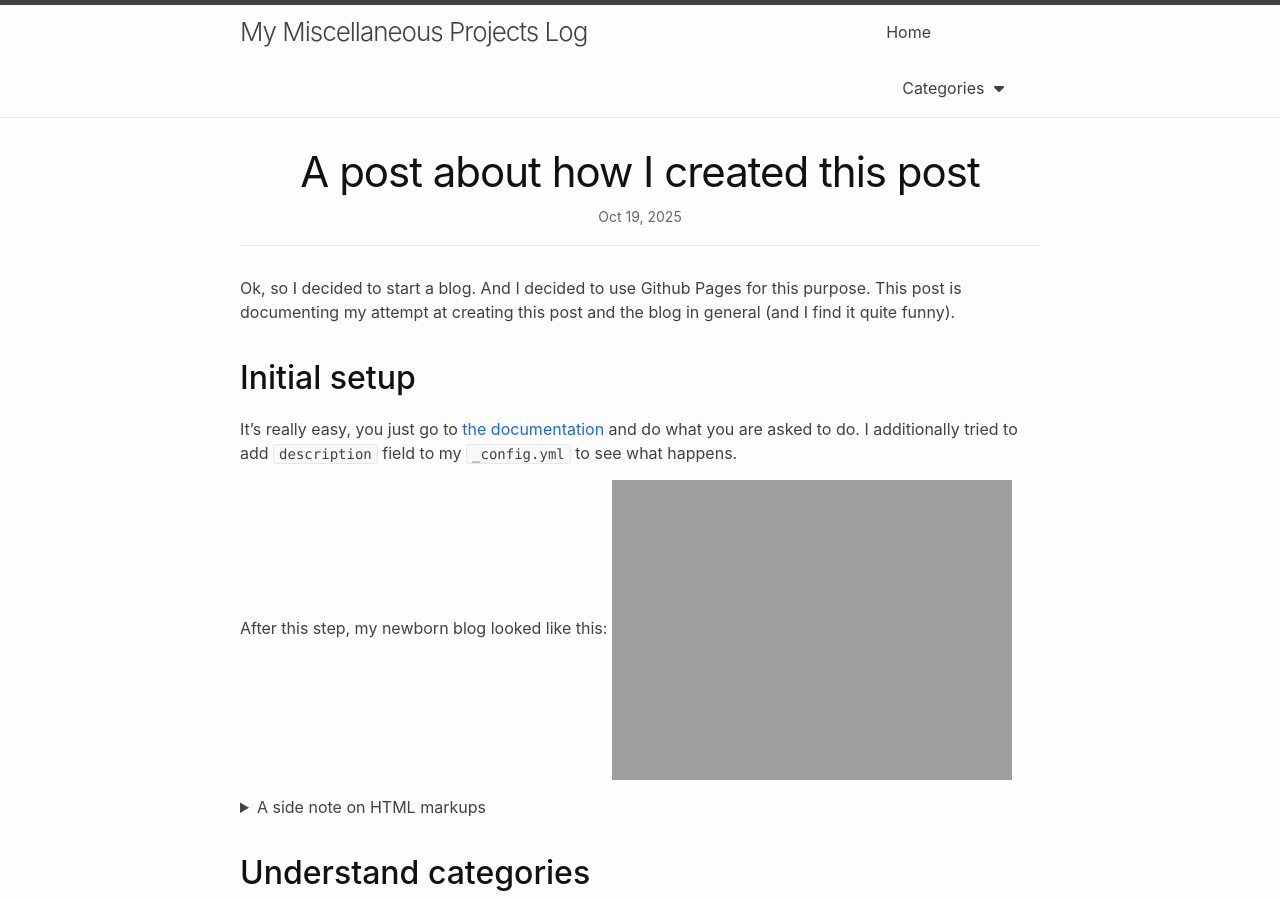
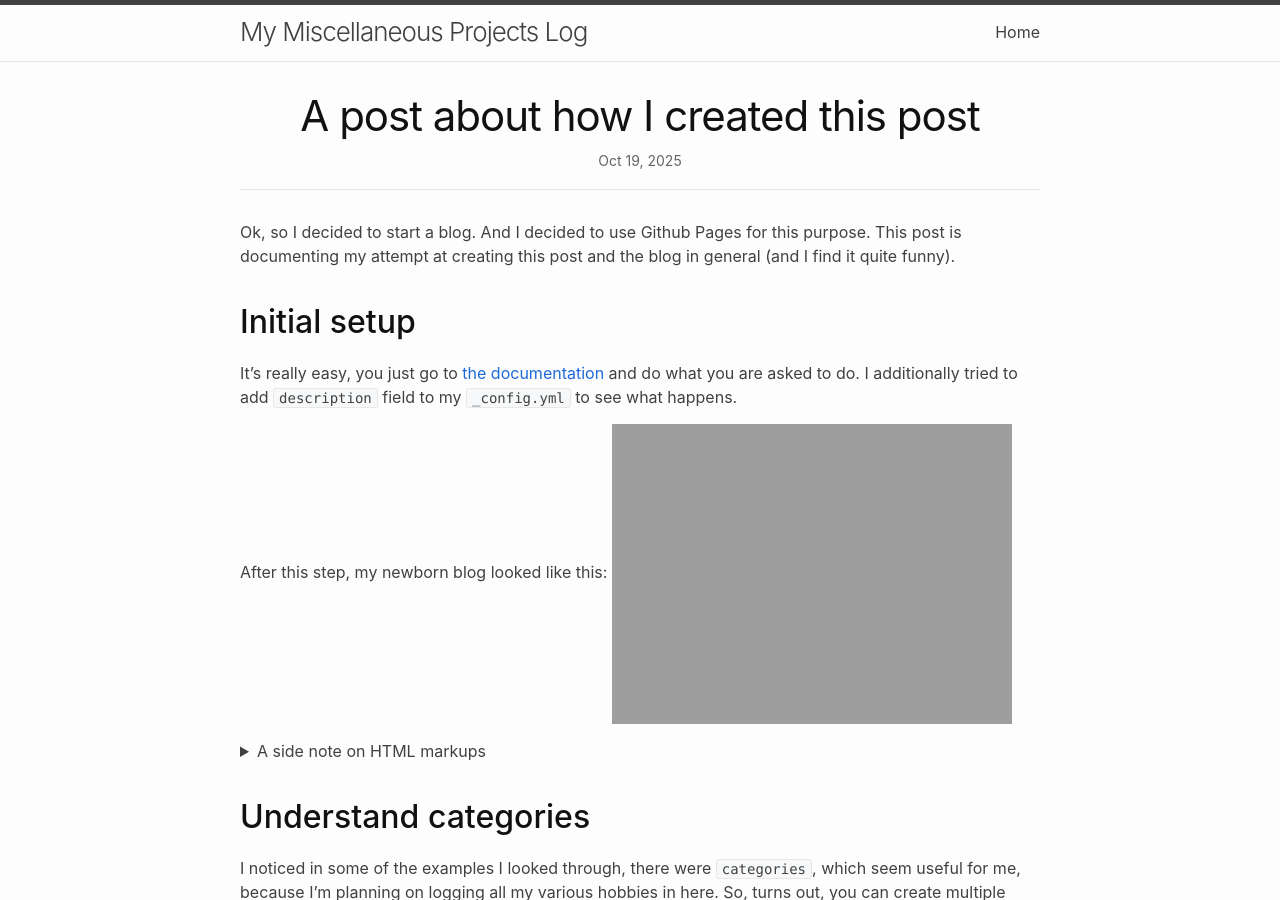
Before and after one commit to ris-iris/my-blog, a Jekyll site: the page built from coding/_posts/2025-10-19-first-post.md, in a window 1280 px wide and 900 px high. Built offline with Jekyll 4.4.1, drawn with Linux system fonts in a browser that asks for light colours; nearby versions of some CDN libraries; our own code applies the rules of GitHub Pages for plain Markdown files.

Commit message:
Remove categories dropdown from header
Removed the dropdown menu for categories from the header.

```diff
--- a/_includes/header.html
+++ b/_includes/header.html
@@ -14,16 +14,7 @@
         </label>
 
         {% include nav-items.html paths = page_paths %}
-        <div class="dropdown">
-          <button class="dropbtn">Categories
-            <i class="fa fa-caret-down"></i>
-          </button>
-          <div class="dropdown-content">
-            {% for category in site.categories %}
-            <a class="dropdown-content" href="{{ category | first | prepend: "/"  | relative_url}}/overview.html">{{ category | first | capitalize }}</a>
-            {%- endfor %}
-          </div>
-        </div>
+
       </nav>
     {%- endunless %}
   </div>
```
